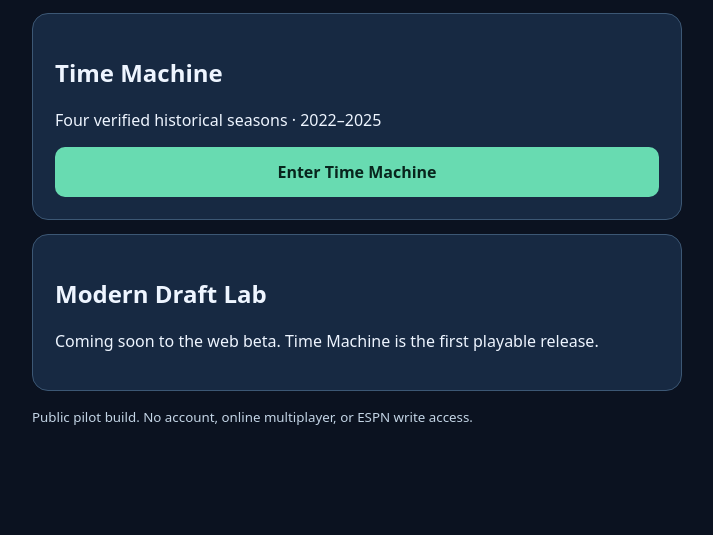
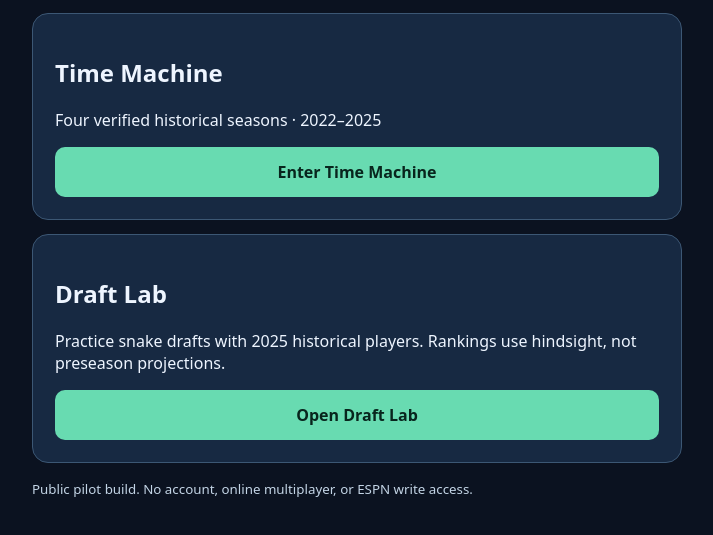
Before and after one commit to goldstandardbros/fantasy-desk, a plain HTML site: page index.html in a window 1280 px wide. Shown: the part 205-740 px from the top of the page, without its empty margins (283-996 px from the left). Drawn offline with Linux system fonts and the light colour scheme.

Commit message:
Restore Draft Lab navigation after adding missing JS dependencies

```diff
--- a/index.html
+++ b/index.html
@@ -1 +1 @@
-<!doctype html><html lang="en"><meta charset="utf-8"><meta name="viewport" content="width=device-width,initial-scale=1"><title>Fantasy Desk</title><style>body{margin:0;font:16px system-ui;background:#0b1220;color:#eef5ff}main{max-width:650px;margin:9vh auto;padding:22px}.card{background:#172942;border:1px solid #3c5774;padding:22px;border-radius:16px;margin:14px 0}a{display:block;background:#68dbb1;color:#08251d;padding:14px;border-radius:10px;font-weight:750;text-align:center;text-decoration:none}small{color:#c3d4e5}</style><main><h1>Fantasy Desk</h1><p>Draft football history. Replay a season. Win the championship.</p><div class="card"><h2>Time Machine</h2><p>Four verified historical seasons · 2022–2025</p><a href="time-machine.html">Enter Time Machine</a></div><div class="card"><h2>Modern Draft Lab</h2><p>Coming soon to the web beta. Time Machine is the first playable release.</p></div><small>Public pilot build. No account, online multiplayer, or ESPN write access.</small></main>
+<!doctype html><html lang="en"><meta charset="utf-8"><meta name="viewport" content="width=device-width,initial-scale=1"><title>Fantasy Desk</title><style>body{margin:0;font:16px system-ui;background:#0b1220;color:#eef5ff}main{max-width:650px;margin:9vh auto;padding:22px}.card{background:#172942;border:1px solid #3c5774;padding:22px;border-radius:16px;margin:14px 0}a{display:block;background:#68dbb1;color:#08251d;padding:14px;border-radius:10px;font-weight:750;text-align:center;text-decoration:none}small{color:#c3d4e5}</style><main><h1>Fantasy Desk</h1><p>Draft football history. Replay a season. Win the championship.</p><div class="card"><h2>Time Machine</h2><p>Four verified historical seasons · 2022–2025</p><a href="time-machine.html">Enter Time Machine</a></div><div class="card"><h2>Draft Lab</h2><p>Practice snake drafts with 2025 historical players. Rankings use hindsight, not preseason projections.</p><a href="draft-lab.html">Open Draft Lab</a></div><small>Public pilot build. No account, online multiplayer, or ESPN write access.</small></main>
```
